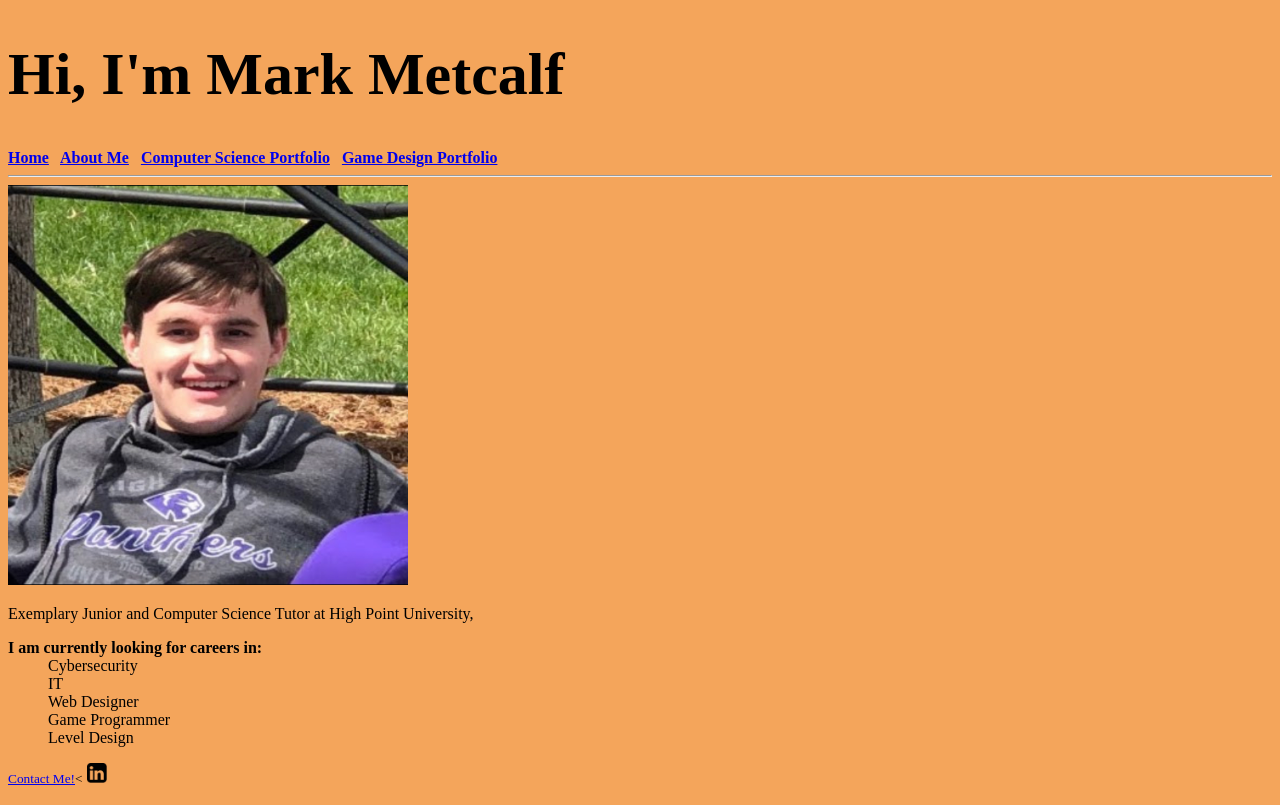
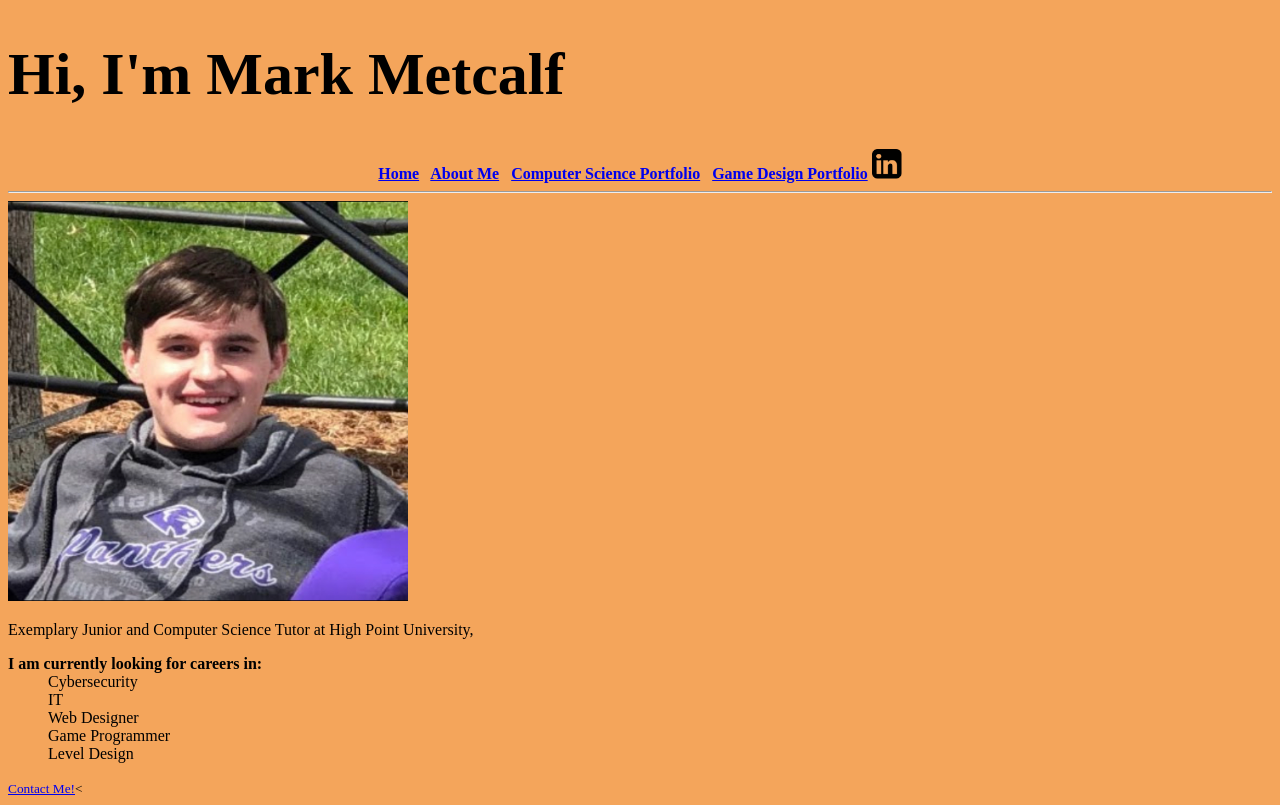
Before and after one commit to MMurkus/mmurkus.github.io, a plain HTML site: page portfolio/index.html in a window 1280 px wide. Drawn offline with Linux system fonts and the light colour scheme.

Commit message:
Moved LinkedIn icon to <nav> bar

```diff
--- a/portfolio/index.html
+++ b/portfolio/index.html
@@ -16,8 +16,8 @@
     </header>
 
     <!--&nbsp puts space in between the hyperlinks-->
-    <nav>
-      <b><a href="index.html">Home</a> &nbsp;  <a href="aboutme.html">About Me</a> &nbsp;  <a href="csportfolio.html">Computer Science Portfolio</a> &nbsp;  <a href="gameportfolio.html">Game Design Portfolio</a></b>
+    <nav style= "text-align:center;">
+      <b><a href="index.html">Home</a> &nbsp;  <a href="aboutme.html">About Me</a> &nbsp;  <a href="csportfolio.html">Computer Science Portfolio</a> &nbsp;  <a href="gameportfolio.html">Game Design Portfolio</a>   <small><a href="https://www.linkedin.com/in/m-metcalf/"><img src = "pictures/linkedinIcon.jpg" alt="My LinkedIn" width = "30" height = "30"></a></small></b>
       <!--Horizontal Line Break-->
       <hr>
     </nav>
@@ -42,7 +42,6 @@
 
     <footer>
         <small><a href="mailto:mark.metcalf08@outlook.com">Contact Me!</a><</small>
-        <small><a href="https://www.linkedin.com/in/m-metcalf/"><img src = "pictures/linkedinIcon.jpg" alt="My LinkedIn" width = "20" height = "20"></a></small>
     </footer>
   </body>
 
```
